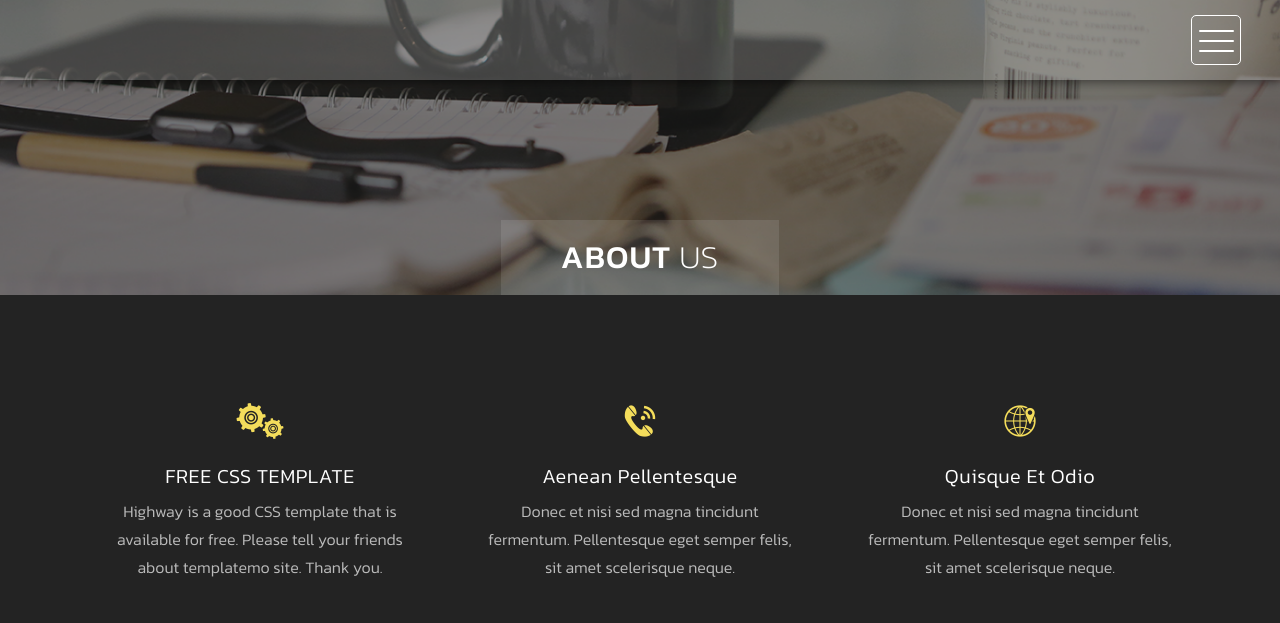
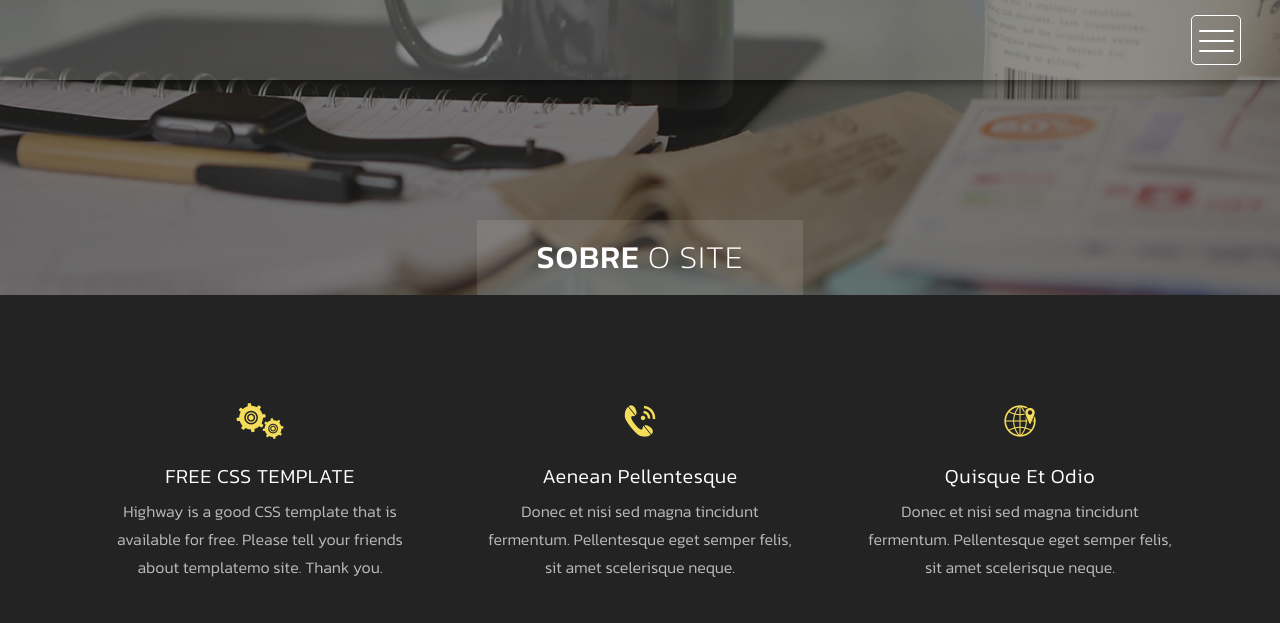
Before and after one commit to mille-vanderlinde/mille-vanderlinde.github.io, a plain HTML site: page about.html in a window 1280 px wide. Shown: the top 623 px of the page. Drawn offline with nearby package versions, Linux system fonts and the light colour scheme.

Commit message:
revisão no código

```diff
--- a/about.html
+++ b/about.html
@@ -40,7 +40,7 @@ https://templatemo.com/tm-520-highway
     <div class="page-heading">
         <div class="container">
             <div class="heading-content">
-                <h1>About <em>Us</em></h1>
+                <h1>Sobre <em>o site</em></h1>
             </div>
         </div>
     </div>
@@ -81,7 +81,7 @@ https://templatemo.com/tm-520-highway
                     </div>
                 </div>
             </div>
-            <div class="col-md-4 col-sm-6">
+          <!--<div class="col-md-4 col-sm-6">
                 <div class="service-item">
                     <div class="icon">
                         <img src="img/service_4.png" alt="">
@@ -113,7 +113,7 @@ https://templatemo.com/tm-520-highway
                         <p>Donec et nisi sed magna tincidunt fermentum. Pellentesque eget semper felis, sit amet scelerisque neque.</p>
                     </div>
                 </div>
-            </div>
+            </div>-->
         </div>
     </div>
 
```
